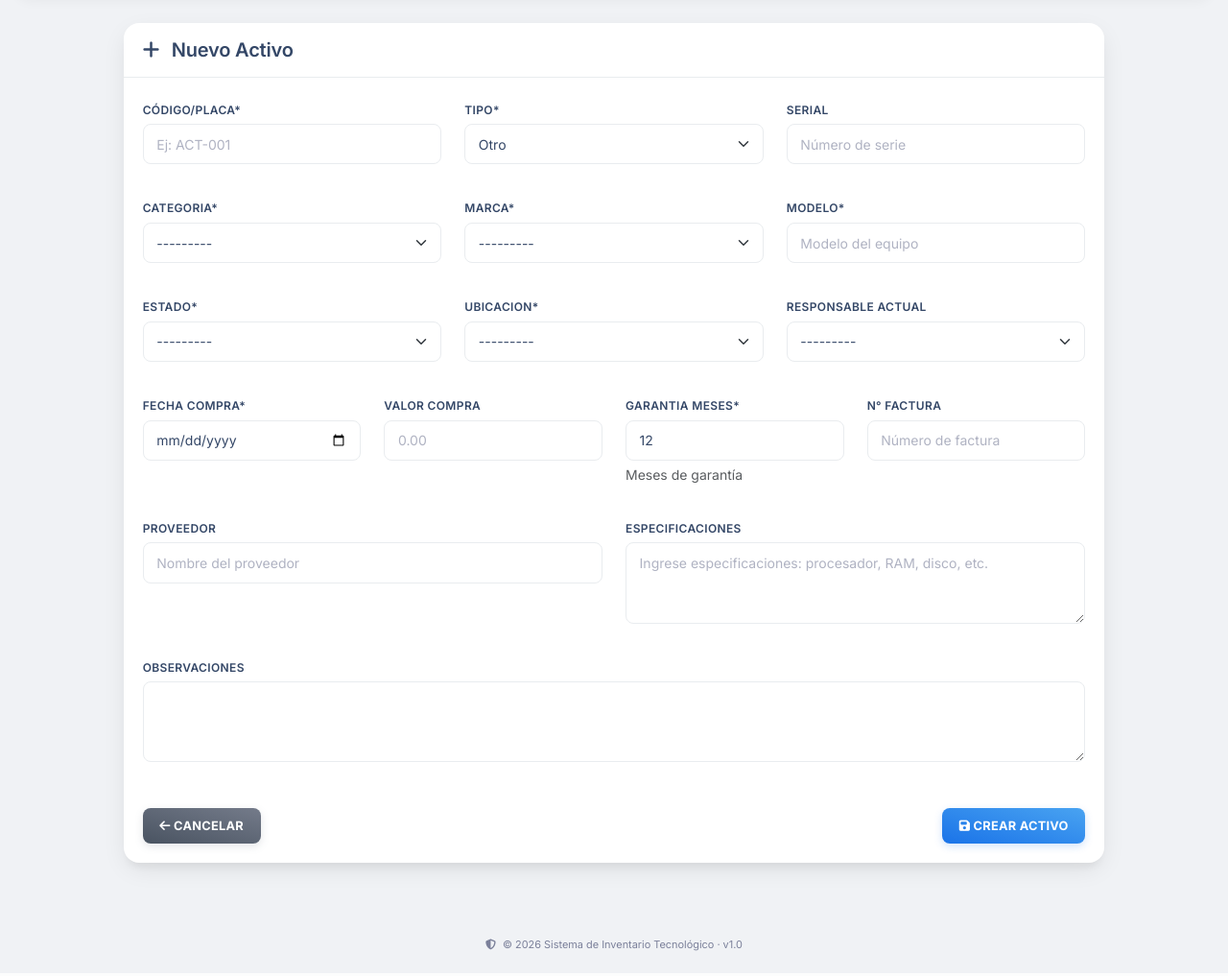
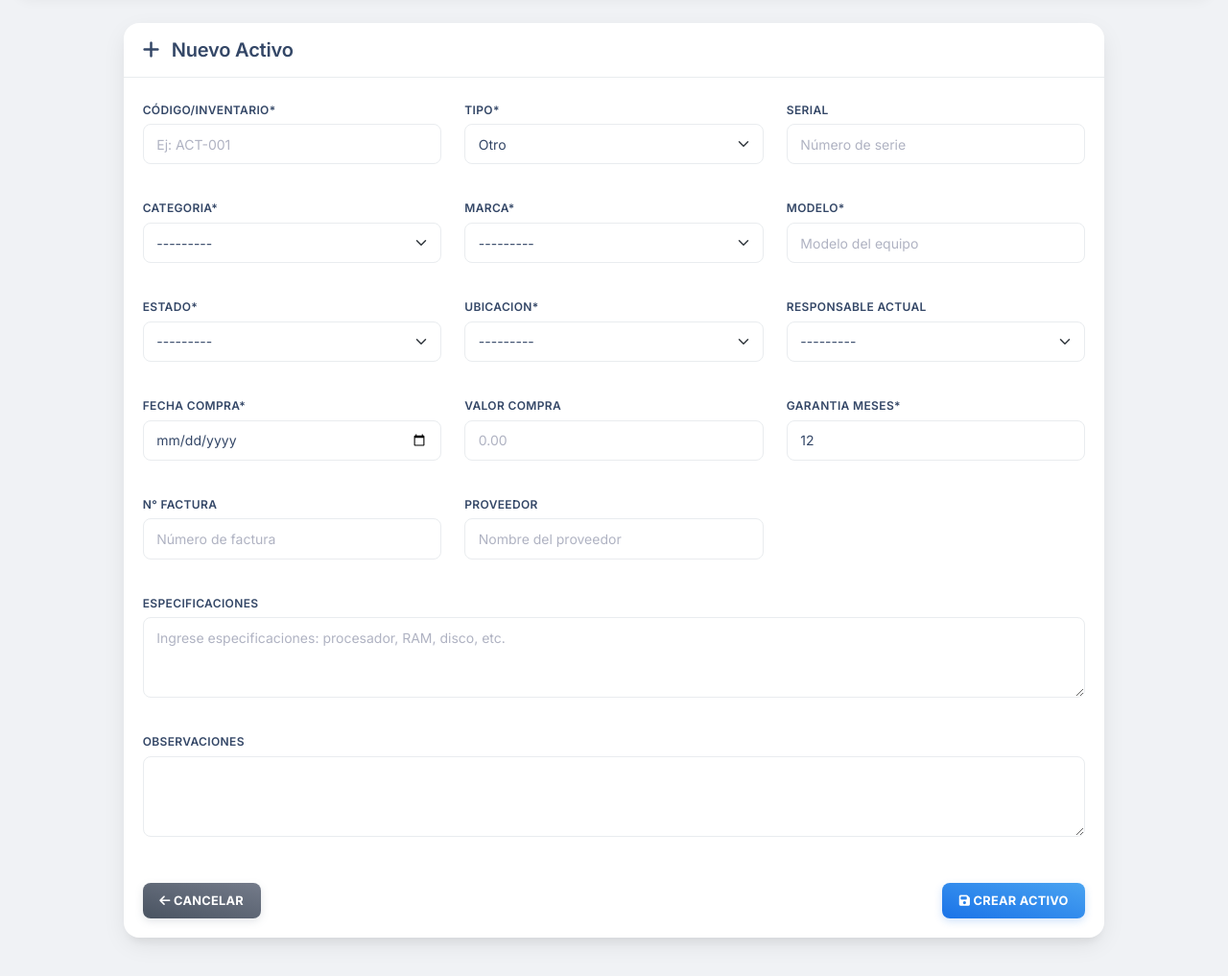
Before and after one commit to Eliasovalle22/inventario_tecnologico, a Django app: page /inventario/nuevo/ in a window 1280 px wide. Shown: the part 64-1081 px from the top of the page at 96% size. Before the commit the page ends 1055 px from the top, so only its background shows below. Run offline with Django 5.2, Linux system fonts and the light colour scheme; the visitor is signed in with stand-in values (Sample User, id 1); data comes from the database, SQL or seed files in the repository; data that the repository does not hold is empty; some libraries are stand-ins or nearby versions.

Commit message:
Update form activos

```diff
--- a/inventario/models.py
+++ b/inventario/models.py
@@ -15,7 +15,7 @@ class Activo(models.Model):
     ]
 
     # Identificación
-    codigo = models.CharField(max_length=50, unique=True, verbose_name="Código/Placa")
+    codigo = models.CharField(max_length=50, unique=True, verbose_name="Código/Inventario")
     tipo = models.CharField(max_length=20, choices=TIPO_ACTIVO, default='OTRO')
     serial = models.CharField(max_length=100, blank=True, null=True)
 
@@ -31,7 +31,7 @@ class Activo(models.Model):
     # Información de compra
     fecha_compra = models.DateField()
     valor_compra = models.DecimalField(max_digits=12, decimal_places=2, blank=True, null=True)
-    garantia_meses = models.IntegerField(default=12, help_text="Meses de garantía")
+    garantia_meses = models.IntegerField(default=12)
     proveedor = models.CharField(max_length=200, blank=True, null=True)
     factura = models.CharField(max_length=100, blank=True, null=True, verbose_name="N° Factura")
 
--- a/templates/inventario/activo_form.html
+++ b/templates/inventario/activo_form.html
@@ -55,25 +55,25 @@
                         </div>
 
                         <div class="row">
-                            <div class="col-md-3 mb-3">
+                            <div class="col-md-4 mb-3">
                                 {{ form.fecha_compra|as_crispy_field }}
                             </div>
-                            <div class="col-md-3 mb-3">
+                            <div class="col-md-4 mb-3">
                                 {{ form.valor_compra|as_crispy_field }}
                             </div>
-                            <div class="col-md-3 mb-3">
+                            <div class="col-md-4 mb-3">
                                 {{ form.garantia_meses|as_crispy_field }}
                             </div>
-                            <div class="col-md-3 mb-3">
+                            <div class="col-md-4 mb-3">
                                 {{ form.factura|as_crispy_field }}
+                            </div>
+                            <div class="col-md-4 mb-3">
+                                {{ form.proveedor|as_crispy_field }}
                             </div>
                         </div>
 
                         <div class="row">
-                            <div class="col-md-6 mb-3">
-                                {{ form.proveedor|as_crispy_field }}
-                            </div>
-                            <div class="col-md-6 mb-3">
+                            <div class="col-md-12 mb-3">
                                 {{ form.especificaciones|as_crispy_field }}
                             </div>
                         </div>
```
